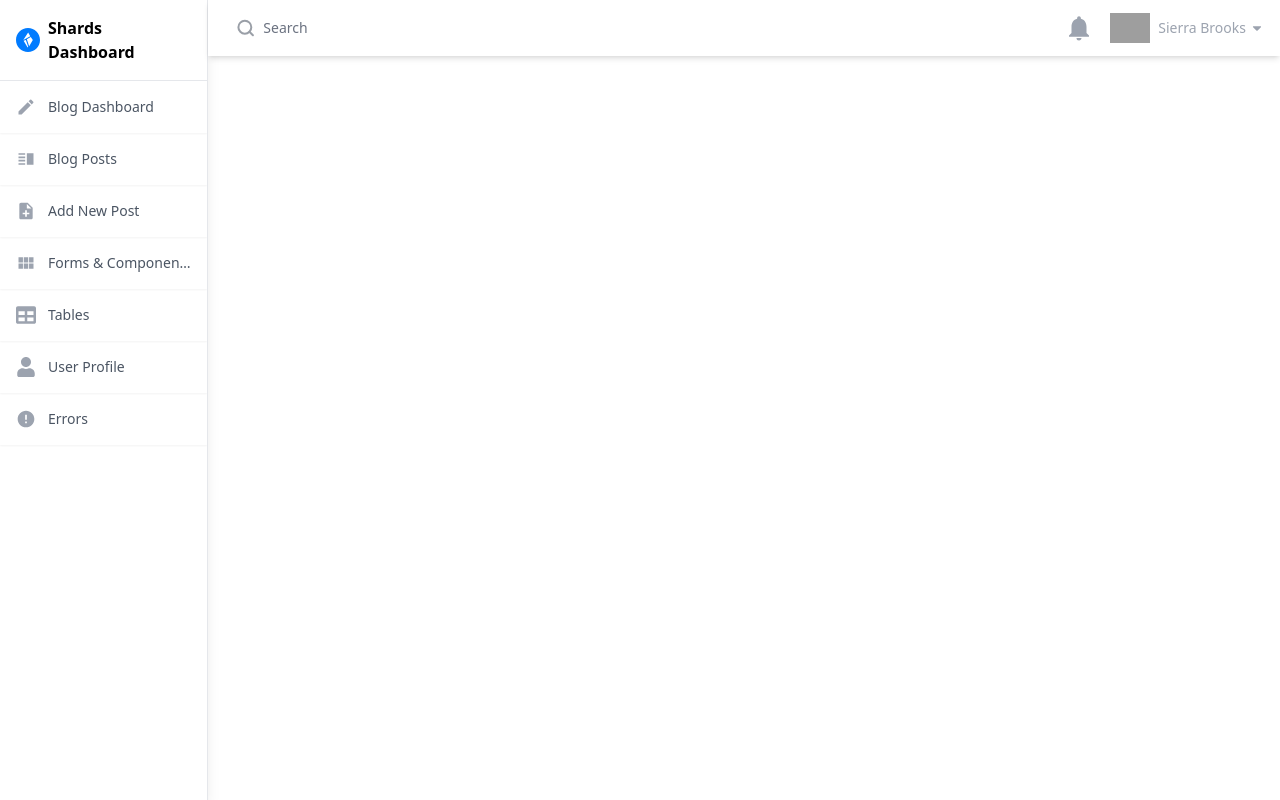
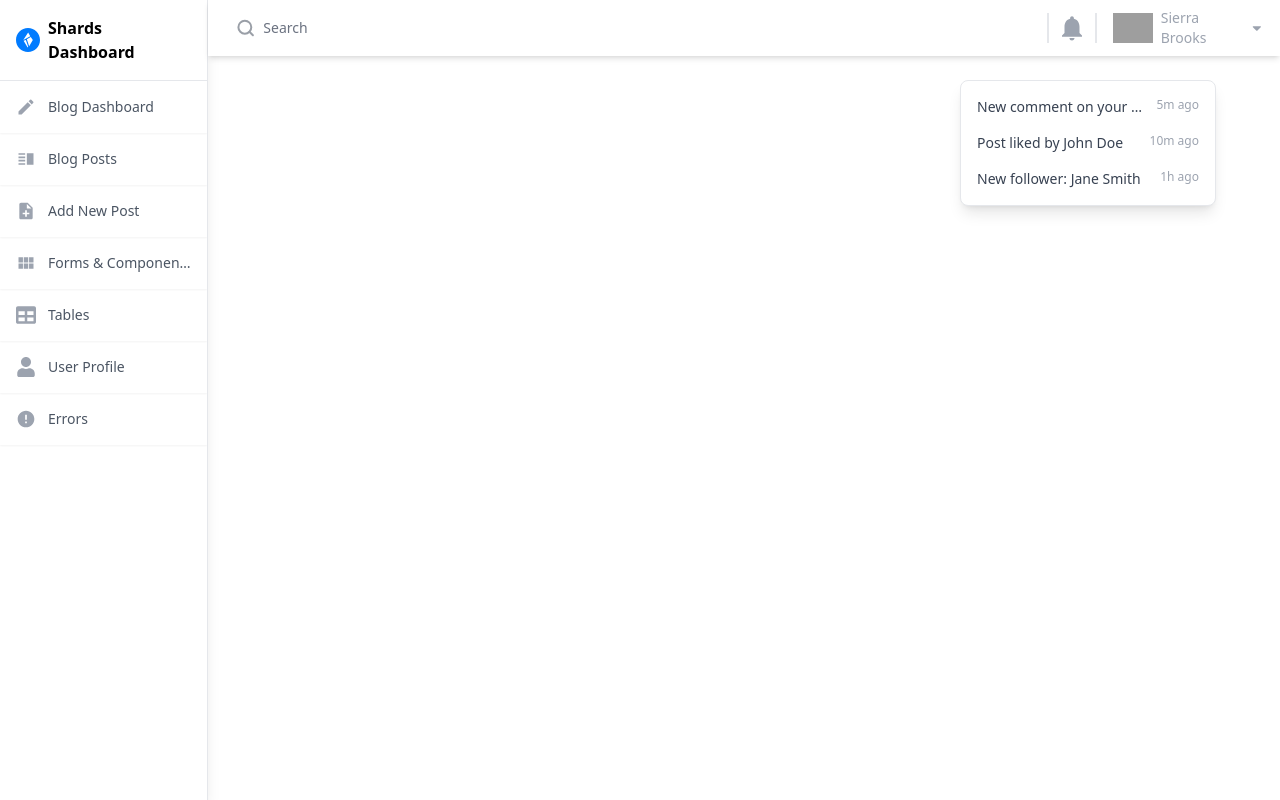
Before and after one commit to BiTech5/designrevision-replicate, a React (Vite) app: page / in a window 1280 px wide. Both pictures are taken after a click on the icon 1079 px from the left and 28 px from the top of the page. Built offline with nearby package versions, Linux system fonts and the light colour scheme; grey boxes are pictures that could not be loaded.

Commit message:
making notification dropdown

```diff
--- a/src/components/layout/navbar.tsx
+++ b/src/components/layout/navbar.tsx
@@ -6,25 +6,42 @@ import { Link } from "react-router-dom";
 import { useState, useRef, useEffect } from "react";
 
 const Navbar = () => {
-  const [open, setOpen] = useState(false);
-  const dropdownRef = useRef<HTMLDivElement>(null);
-  const avatarRef = useRef<HTMLDivElement>(null);
+  const [openProfile, setOpenProfile] = useState(false);
+  const [openNotifications, setOpenNotifications] = useState(false);
+  const profileDropdownRef = useRef<HTMLDivElement | null>(null);
+  const avatarRef = useRef<HTMLDivElement | null>(null);
+  const notificationDropdownRef = useRef<HTMLDivElement | null>(null);
+  const notificationRef = useRef<HTMLDivElement | null>(null);
 
-  const dropdownMenu = [
+  const profileDropdownMenu = [
     { icon: <FaUser />, text: "Profile", path: "/profile" },
     { icon: <MdVerticalSplit />, text: "Blog Posts", path: "/posts" },
     { icon: <MdNoteAdd />, text: "Add New Post", path: "/new" },
   ];
 
-  // Close dropdown if clicked outside
+  const notificationMenu = [
+    { text: "New comment on your post", time: "5m ago" },
+    { text: "Post liked by John Doe", time: "10m ago" },
+    { text: "New follower: Jane Smith", time: "1h ago" },
+  ];
+
   useEffect(() => {
-    const handleClickOutside = (event: MouseEvent) => {
+    const handleClickOutside = (event:MouseEvent) => {
       if (
-        dropdownRef.current &&
-        !dropdownRef.current.contains(event.target as Node) &&
-        !(avatarRef.current && avatarRef.current.contains(event.target as Node))
+        profileDropdownRef.current &&
+        !profileDropdownRef.current.contains(event.target as Node) &&
+        avatarRef.current &&
+        !avatarRef.current.contains(event.target as Node)
       ) {
-        setOpen(false);
+        setOpenProfile(false);
+      }
+      if (
+        notificationDropdownRef.current &&
+        !notificationDropdownRef.current.contains(event.target as Node) &&
+        notificationRef.current &&
+        !notificationRef.current.contains(event.target as Node)
+      ) {
+        setOpenNotifications(false);
       }
     };
 
@@ -35,7 +52,6 @@ const Navbar = () => {
   return (
     <>
       <div className="w-full h-14 shadow-md flex items-center px-4 justify-between relative bg-white z-30">
-        {/* Search Bar */}
         <div className="flex items-center w-4/5">
           <div className="flex items-center w-full bg-transparent px-3 py-2 rounded-md text-sm text-gray-700">
             <svg
@@ -63,13 +79,37 @@ const Navbar = () => {
           </div>
         </div>
 
-        {/* Notification + Avatar */}
         <div className="flex items-center gap-4 relative">
-          <MdNotifications className="text-gray-400 text-3xl cursor-pointer" />
+          <div
+            className="border-r-2 border-l-2 px-2 flex items-center"
+            ref={notificationRef}
+            onClick={() => setOpenNotifications(!openNotifications)}
+          >
+            <MdNotifications className="text-gray-400 text-3xl cursor-pointer" />
+          </div>
+
+          {openNotifications && (
+            <div
+              ref={notificationDropdownRef}
+              className="absolute top-16 right-12 mt-2 w-64 bg-white border border-gray-200 rounded-lg shadow-lg z-50 animate-dropdown"
+            >
+              <ul className="py-2 text-sm">
+                {notificationMenu.map((item, index) => (
+                  <li
+                    key={index}
+                    className="flex items-start px-4 py-2 hover:bg-gray-100 text-gray-700"
+                  >
+                    <span className="truncate flex-1">{item.text}</span>
+                    <span className="text-xs text-gray-400 ml-2">{item.time}</span>
+                  </li>
+                ))}
+              </ul>
+            </div>
+          )}
 
           <div
             className="flex items-center cursor-pointer"
-            onClick={() => setOpen(!open)}
+            onClick={() => setOpenProfile(!openProfile)}
             ref={avatarRef}
           >
             <div className="avatar">
@@ -86,14 +126,13 @@ const Navbar = () => {
             </span>
           </div>
 
-          {/* Dropdown */}
-          {open && (
+          {openProfile && (
             <div
-              ref={dropdownRef}
+              ref={profileDropdownRef}
               className="absolute top-16 right-0 mt-2 w-52 bg-white border border-gray-200 rounded-lg shadow-lg z-50 animate-dropdown"
             >
               <ul className="py-2 text-sm">
-                {dropdownMenu.map((item) => (
+                {profileDropdownMenu.map((item) => (
                   <li key={item.path}>
                     <Link
                       to={item.path}
```
